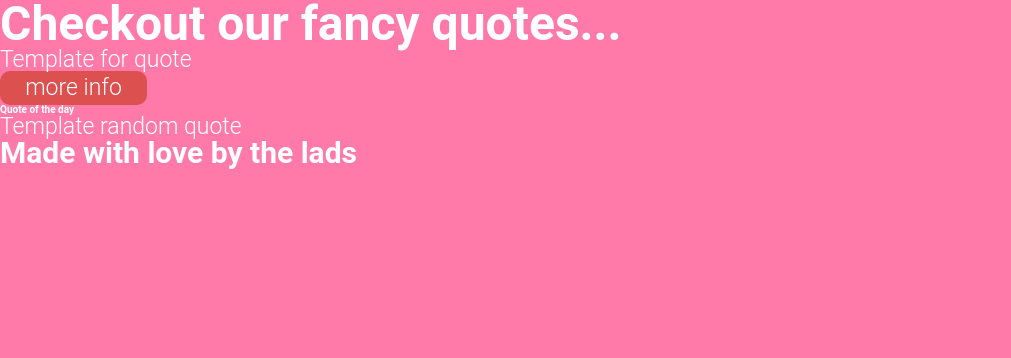
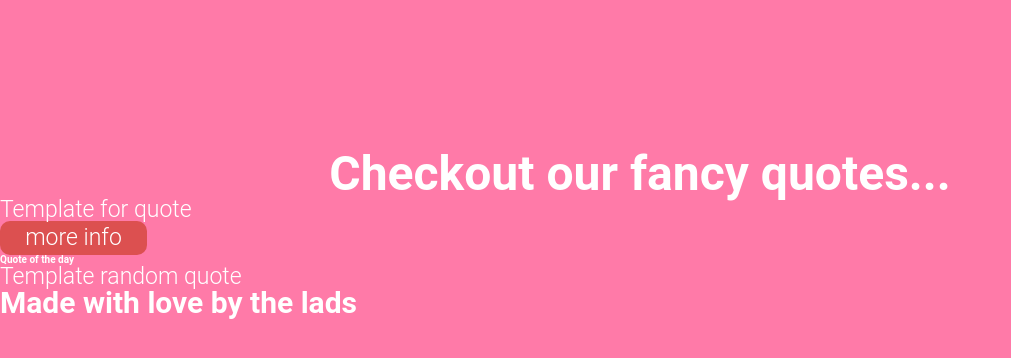
Before and after one commit to Wotusay/Codecollecter, a website built with webpack: page src/index.html in a window 1280 px wide. Shown: the whole page, without its empty margins (0-1011 px from the left). Built offline with nearby package versions, Linux system fonts and the light colour scheme; some packages are replaced by stand-ins of ours.

Commit message:
modified css, added wrapper quote

```diff
--- a/src/css/quotes.css
+++ b/src/css/quotes.css
@@ -7,6 +7,9 @@
 .title {
   font-size: var(--h1Like);
   font-weight: var(--boldWeight);
+  margin: 0 auto;
+  width: max-content;
+  margin-top: 15rem;
 }
 
 .quote {
--- a/src/index.html
+++ b/src/index.html
@@ -1,11 +1,13 @@
 <!DOCTYPE html>
 <html lang="en">
+
 <head>
   <meta charset="UTF-8">
   <meta name="viewport" content="width=device-width, initial-scale=1.0">
   <meta http-equiv="X-UA-Compatible" content="ie=edge">
   <title>Codecollector</title>
 </head>
+
 <body class="background">
   <header>
     <h1 class="hidden">Home</h1>
@@ -13,9 +15,11 @@
   <article>
     <h2 class="title">Checkout our fancy quotes...</h2>
     <ul class="quotes">
-      <li class="quote">Template for quote</li>
-      <a class='quote-button' href="">more info
-      </a>
+      <div class="quote_wrapper">
+        <li class="quote">Template for quote</li>
+        <a class='quote-button' href="">more info
+        </a>
+      </div>
     </ul>
   </article>
   <article>
@@ -26,4 +30,5 @@
     <div class="footer">Made with love by the lads</div>
   </footer>
 </body>
+
 </html>
```
